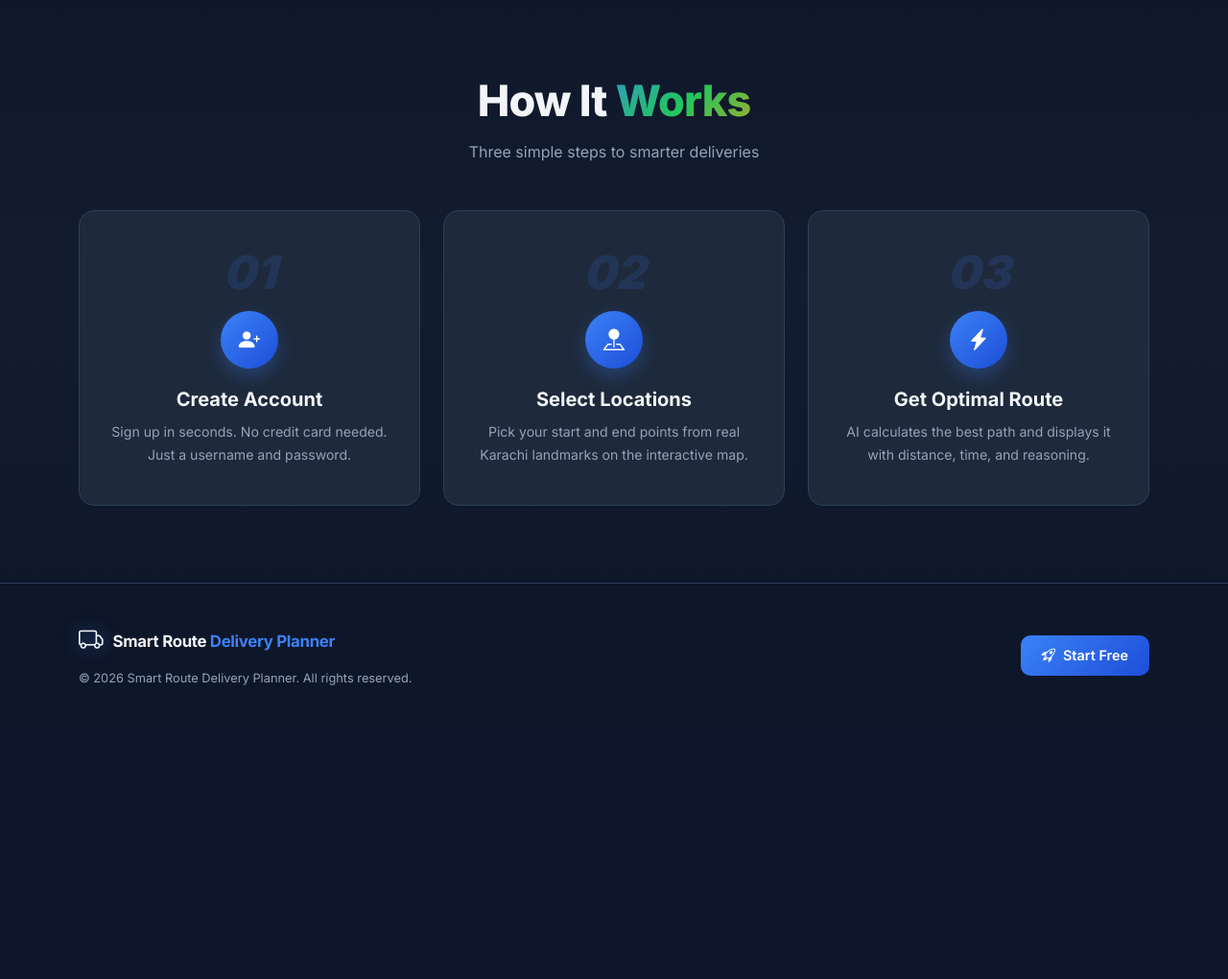
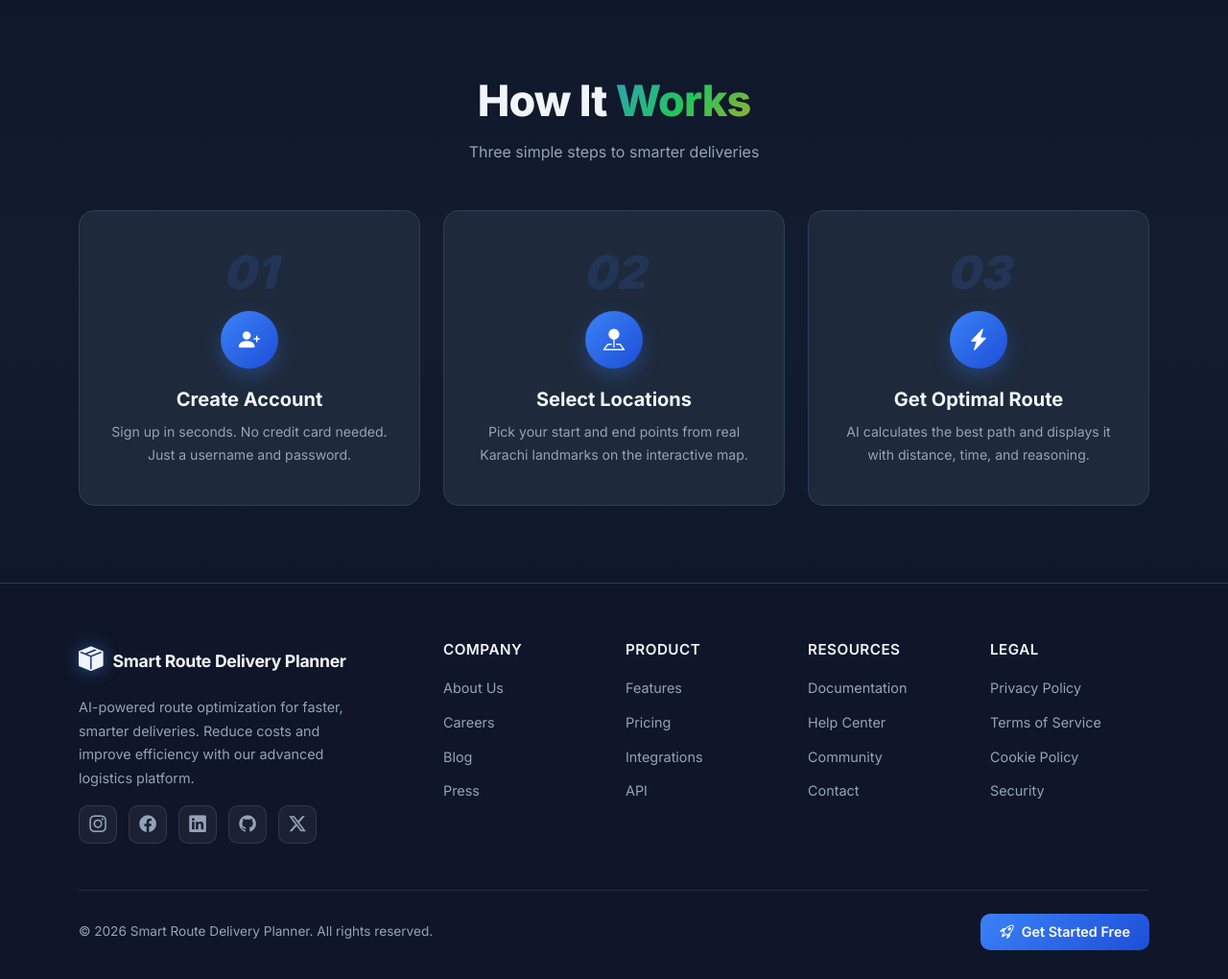
Before and after one commit to Blue-Rangoon/Smart-Delivery-Route-Planner-AI, a Flask app: page / in a window 1280 px wide. Shown: the part 1829-2849 px from the top of the page at 96% size. Before the commit the page ends 2543 px from the top, so only its background shows below. Run offline with Flask 2, Linux system fonts and the light colour scheme.

Commit message:
social links in footer update

```diff
--- a/static/index.css
+++ b/static/index.css
@@ -529,15 +529,124 @@ body {
    FOOTER
    =========================== */
 .site-footer {
-  padding: 40px 0;
+  color: var(--text-main);
+  padding: 60px 0 30px;
   border-top: 1px solid var(--border);
-  background: rgba(15,23,42,0.9);
+  background: rgba(15,23,42,0.95);
 }
 
-.footer-copy {
+.site-footer .brand-logo {
+  color: var(--text-main);
+  display: flex;
+  align-items: center;
+  gap: 10px;
+}
+
+
+
+.site-footer .brand-text {
+  font-size: 1.1rem;
+  font-weight: 700;
+  color: var(--text);
+}
+
+.site-footer .brand-text .accent {
+  color: var(--primary);
+}
+
+.footer-desc {
   color: var(--text-muted);
-  font-size: 0.8rem;
+  font-size: 0.9rem;
+  line-height: 1.7;
+  max-width: 300px;
+}
+
+.social-icons {
+  display: flex;
+  gap: 12px;
+}
+
+.social-link {
+  width: 40px;
+  height: 40px;
+  display: flex;
+  align-items: center;
+  justify-content: center;
+  background: rgba(255,255,255,0.05);
+  border: 1px solid rgba(255,255,255,0.1);
+  border-radius: 10px;
+  color: var(--text-muted);
+  font-size: 1.1rem;
+  text-decoration: none;
+  transition: all 0.3s ease;
+}
+
+.social-link:hover {
+  background: var(--primary);
+  border-color: var(--primary);
+  color: white;
+  transform: translateY(-3px);
+}
+
+.footer-heading {
+  color: var(--text);
+  font-weight: 600;
+  font-size: 0.95rem;
+  margin-bottom: 18px;
+  text-transform: uppercase;
+  letter-spacing: 0.5px;
+}
+
+.footer-links {
+  list-style: none;
+  padding: 0;
   margin: 0;
+}
+
+.footer-links li {
+  margin-bottom: 10px;
+}
+
+.footer-links a {
+  color: var(--text-muted);
+  text-decoration: none;
+  font-size: 0.9rem;
+  transition: color 0.3s ease;
+  position: relative;
+}
+
+.footer-links a:hover {
+  color: var(--primary);
+}
+
+.footer-links a::after {
+  content: '';
+  position: absolute;
+  bottom: -2px;
+  left: 0;
+  width: 0;
+  height: 2px;
+  background: var(--primary);
+  transition: width 0.3s ease;
+}
+
+.footer-links a:hover::after {
+  width: 100%;
+}
+
+.footer-bottom {
+  border-top: 1px solid rgba(255,255,255,0.1);
+  padding-top: 20px;
+}
+
+.footer-bottom p {
+  color: var(--text-muted);
+  font-size: 0.85rem;
+}
+
+.btn-sm-custom {
+  padding: 8px 20px;
+  font-size: 0.9rem;
 }
 
 /* ===========================
@@ -762,8 +871,22 @@ body {
   .modal-brand { font-size: 2rem; }
   .modal-header-custom h4 { font-size: 1.2rem; }
   .btn-lg-custom { padding: 12px 20px; font-size: 0.88rem; }
-  .site-footer { padding: 24px 0; }
+  .site-footer { padding: 40px 0 20px; }
   .badge-pill { font-size: 0.7rem; padding: 5px 12px; }
+  .footer-heading { margin-bottom: 14px; }
+  .footer-links li { margin-bottom: 8px; }
+  .footer-desc { max-width: 100%; }
+}
+
+@media (max-width: 576px) {
+  .site-footer .brand-logo { justify-content: center; text-align: center; }
+
+  .footer-desc { text-align: center; }
+  .social-icons { justify-content: center; }
+  .footer-heading { margin-top: 10px; }
+  .footer-links { text-align: center; }
+  .footer-bottom { text-align: center; }
+  .footer-bottom .col-md-6:last-child { margin-top: 15px; }
 }
 
 @media (max-width: 375px) {
--- a/templates/index.html
+++ b/templates/index.html
@@ -248,18 +248,66 @@
   <!-- FOOTER -->
   <footer class="site-footer">
     <div class="container">
-      <div class="row align-items-center">
-        <div class="col-md-6">
-          <div class="brand-logo mb-2">
-            <span class="brand-icon"><i class="bi bi-truck"></i></span>
+      <div class="row g-4">
+        <div class="col-lg-4">
+          <div class="brand-logo mb-3">
+            <span class="brand-icon"><i class="bi bi-box-seam-fill"></i></span>
             <span class="brand-text">Smart Route <span class="accent">Delivery Planner</span></span>
           </div>
-          <p class="footer-copy">© 2026 Smart Route Delivery Planner. All rights reserved.</p>
+          <p class="footer-desc">AI-powered route optimization for faster, smarter deliveries. Reduce costs and improve efficiency with our advanced logistics platform.</p>
+          <div class="social-icons mt-3">
+            <a href="#" class="social-link" title="Instagram"><i class="bi bi-instagram"></i></a>
+            <a href="#" class="social-link" title="Facebook"><i class="bi bi-facebook"></i></a>
+            <a href="#" class="social-link" title="LinkedIn"><i class="bi bi-linkedin"></i></a>
+            <a href="https://github.com/Blue-Rangoon/Smart-Delivery-Route-Planner-AI/" class="social-link" title="GitHub"><i class="bi bi-github"></i></a>
+            <a href="#" class="social-link" title="Twitter"><i class="bi bi-twitter-x"></i></a>
+          </div>
         </div>
-        <div class="col-md-6 text-md-end mt-3 mt-md-0">
-          <div class="d-flex gap-3 justify-content-md-end">
-            <button class="btn btn-primary-custom" onclick="openModal('signupModal')">
-              <i class="bi bi-rocket-takeoff me-2"></i>Start Free
+          <div class="col-6 col-lg-2">
+          <h6 class="footer-heading">Company</h6>
+          <ul class="footer-links">
+            <li><a href="#">About Us</a></li>
+            <li><a href="#">Careers</a></li>
+            <li><a href="#">Blog</a></li>
+            <li><a href="#">Press</a></li>
+          </ul>
+        </div>
+          <div class="col-6 col-lg-2">
+          <h6 class="footer-heading">Product</h6>
+          <ul class="footer-links">
+            <li><a href="#features">Features</a></li>
+            <li><a href="#">Pricing</a></li>
+            <li><a href="#">Integrations</a></li>
+            <li><a href="#">API</a></li>
+          </ul>
+        </div>
+          <div class="col-6 col-lg-2">
+          <h6 class="footer-heading">Resources</h6>
+          <ul class="footer-links">
+            <li><a href="https://github.com/Blue-Rangoon/Smart-Delivery-Route-Planner-AI/blob/main/README.md">Documentation</a></li>
+            <li><a href="#">Help Center</a></li>
+            <li><a href="#">Community</a></li>
+            <li><a href="#">Contact</a></li>
+          </ul>
+        </div>
+          <div class="col-6 col-lg-2">
+          <h6 class="footer-heading">Legal</h6>
+          <ul class="footer-links">
+            <li><a href="#">Privacy Policy</a></li>
+            <li><a href="#">Terms of Service</a></li>
+            <li><a href="#">Cookie Policy</a></li>
+            <li><a href="#">Security</a></li>
+          </ul>
+        </div>
+      </div>
+      <div class="footer-bottom mt-5 pt-4">
+        <div class="row align-items-center">
+          <div class="col-md-6">
+            <p class="mb-0">&copy; 2026 Smart Route Delivery Planner. All rights reserved.</p>
+          </div>
+          <div class="col-md-6 text-md-end mt-3 mt-md-0">
+            <button class="btn btn-primary-custom btn-sm-custom" onclick="openModal('signupModal')">
+              <i class="bi bi-rocket-takeoff me-2"></i>Get Started Free
             </button>
           </div>
         </div>
```
